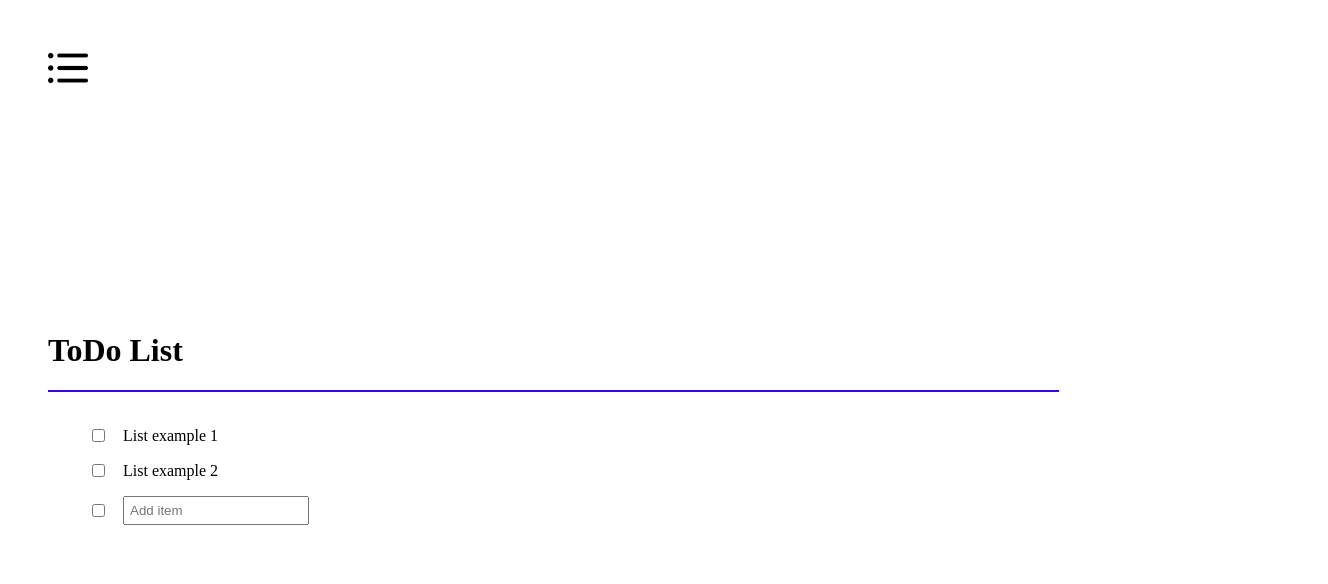
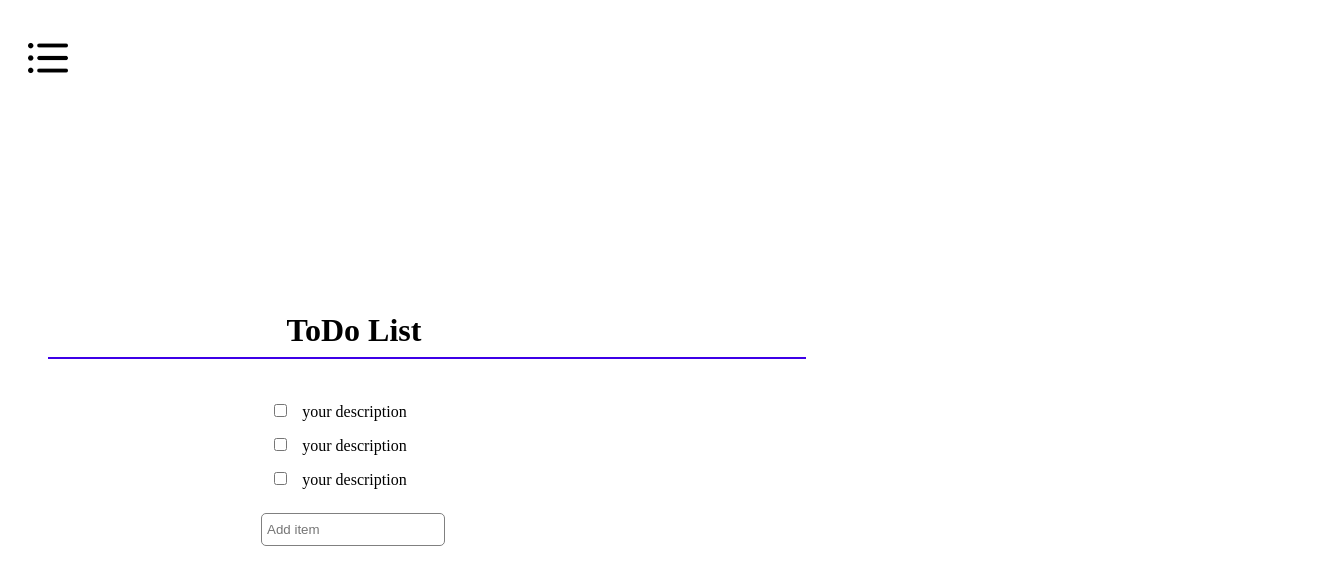
Before and after one commit to blakewdesigns/react-project, a React (Create React App) app: page / in a window 1280 px wide. Shown: the top 584 px of the page, 1328 px wide, since content can reach past the window. Built offline with nearby package versions, Linux system fonts and the light colour scheme.

Commit message:
Updated JSX to pull data from an array.

```diff
--- a/src/App.css
+++ b/src/App.css
@@ -1,6 +1,11 @@
+.App {
+  margin: 0px;
+  padding: 0px;
+}
+
 #menuIcon {
   width: 40px;
-  padding: 40px;
+  padding: 30px 20px;
 }
 
 #container {
@@ -8,16 +13,17 @@
 }
 
 #listHeader {
-  text-align: left;
+  max-width: 50%;
   margin-top: 200px;
-  padding-left: 40px;
+  padding-left: 30px;
+  margin-bottom: 8px;
 }
 
 #divider {
-  max-width: 80%;
+  max-width: 60%;
   height: 2px;
   background-color:rgb(62, 0, 231);
-  margin-left: 40px;
+  margin: 0px 30px 0px 40px;
 }
 
 .list {
@@ -28,19 +34,33 @@
 }
 
 .listItems {
+  max-width: 50%;
   display: flex;
-  flex-direction: row;
+  flex-direction: column;
   flex-wrap: wrap;
   justify-content: left;
   align-items: center;
+  padding: 0px;
+  margin-left: 0px;
 }
 
-.listItems #textInput{
-  padding: 5px 0px 5px 5px;
-  margin-left: 15px;
+#item {
+  padding: 8px 0px;
+  margin-left: 10px;
+}
+
+#textInput{
+  padding: 8px 0px 8px 5px;
+  margin-left: 50px;
+  border-radius: 5px;
+  border: solid 1px grey;
 }
 
 .listItems li {
   list-style: none;
-  padding-left: 15px;
+  padding-left: 0px;
 }
+
+#checks{
+  margin: 0px 15px;
+}
--- a/src/App.js
+++ b/src/App.js
@@ -1,6 +1,24 @@
 import React from 'react';
 import './App.css';
 import img from './images/list.png'
+
+let todos = [
+{
+  id: 1,
+  description: "your description",
+  completed: false
+},
+{
+  id: 2,
+  description: "your description",
+  completed: false
+},
+{
+  id: 3,
+  description: "your description",
+  completed: false
+}
+]
 
 function App() {
   return (
@@ -9,17 +27,20 @@ function App() {
       <div id="container">
         <h1 id="listHeader">ToDo List</h1>
         <div id="divider">
-          <div className="list">
-            <ul className="listItems">
-              <input type="checkbox"></input><li>List example 1</li>
-            </ul>
-            <ul className="listItems">
-              <input type="checkbox"></input><li>List example 2</li>
-            </ul>
-            <ul className="listItems">
-              <input type="checkbox"></input><input type="text" id="textInput" placeholder="Add item"></input>
-            </ul>
-          </div>
+        </div>
+        <div className="list">
+          <ul className="listItems">
+            {todos.map(todo => (
+              <li key={todos.id} id="item">
+                <input type="checkbox" id="checks" defaultChecked={todo.completed}/>
+                {todo.description}
+            </li>
+            ))
+            }
+          </ul>
+          <ul className="listItems">
+            <input type="text" id="textInput" placeholder="Add item"></input>
+          </ul>
         </div>
       </div>
     </div>
```
